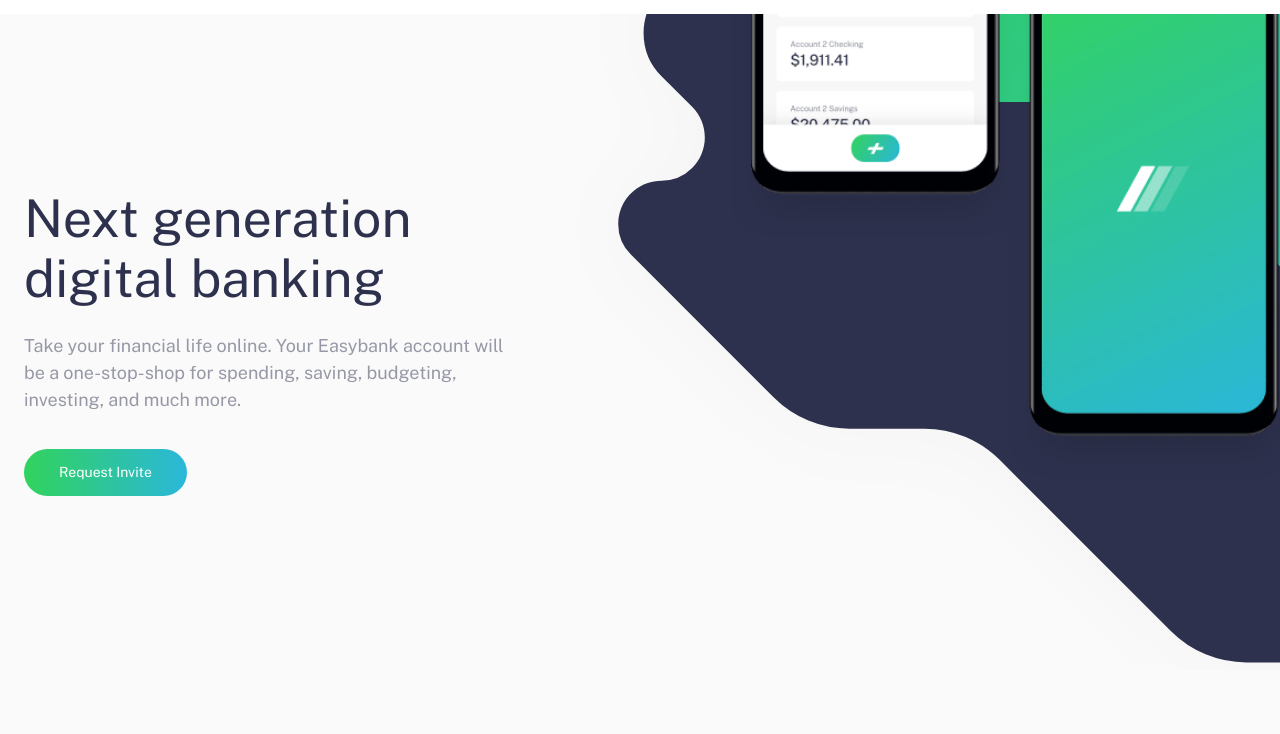
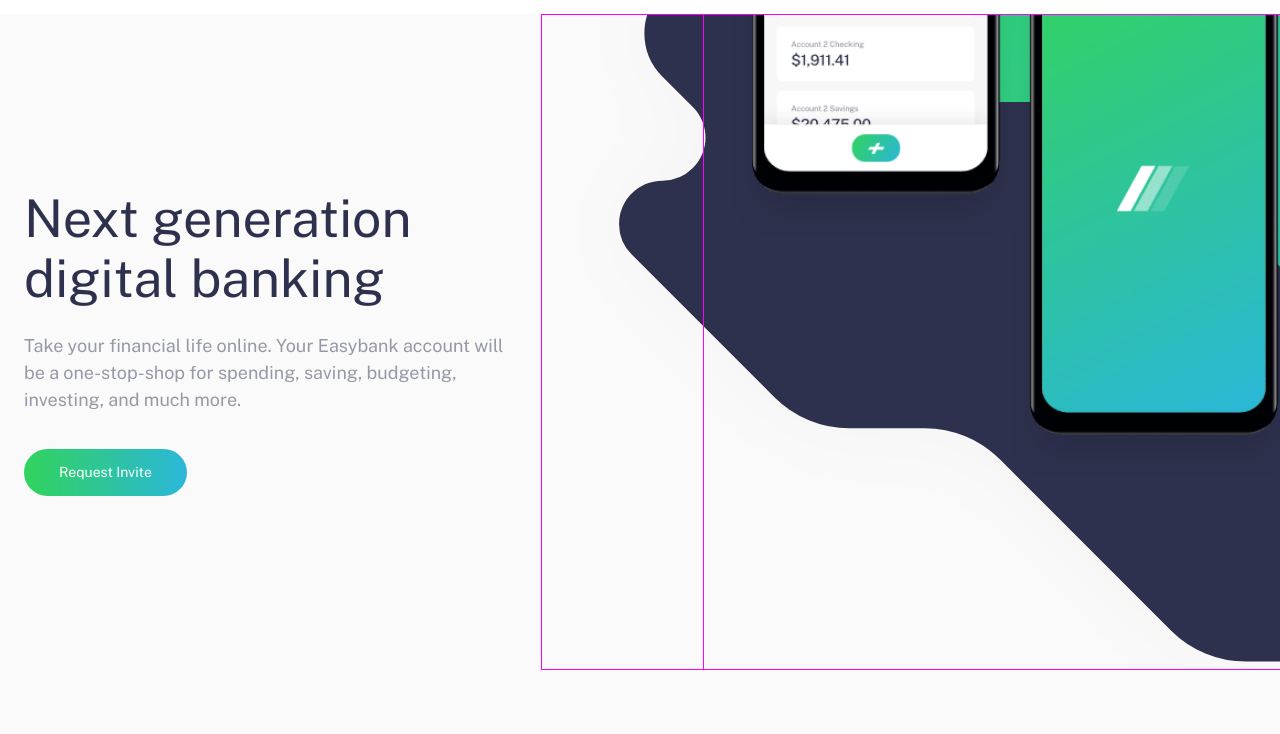
Before and after one commit to draducu/Easy-Bank, a website: page index.html in a window 1280 px wide. Shown: the part 66-800 px from the top of the page. Drawn offline with nearby package versions, Linux system fonts and the light colour scheme; files whose address does not match are found by name.

Commit message:
incercare

```diff
--- a/app/scss/_global.scss
+++ b/app/scss/_global.scss
@@ -17,7 +17,6 @@
   font-weight: 300;
   color: $grayishBlue;
   line-height: 1.3;
-  // overflow-x: hidden;       // de ce nu merge ??????????
   min-height: 350vh;
   max-width: 100vw;
   overflow-x: hidden;
--- a/app/scss/_hero.scss
+++ b/app/scss/_hero.scss
@@ -24,20 +24,20 @@
             background-image: none;
         }
         &::before, &::after {
-            // border: 1px solid magenta;
+            border: 1px solid magenta;
         }
         &::before {
             @media (min-width:$large) {
                 position: absolute;
                 content: "";
                 height: 100%;
-                background-image: url('images/bg-intro-desktop.svg');
+                background-image: url('/images/bg-intro-desktop.svg');
                 background-repeat: no-repeat;
                 background-position: center bottom;
                 width: 150%;
                 background-size: 122%;
                 background-position: 0% 83%;
-                // overflow-x: hidden ;
+
             }
         }
         &::after {
@@ -45,7 +45,7 @@
             content: "";
             width: 100%;
             height: 100%;
-            background-image: url('images/image-mockups.png');
+            background-image: url('/images/image-mockups.png');
             background-size: 93%;
             background-repeat: no-repeat;
             background-position: center bottom;
@@ -58,13 +58,7 @@
                 background-size: 94%;
                 background-position: center 150%;
                 left: 22%;
-                // overflow-x: hidden ;
             }
-        }
-        &::before, &::after {
-            // border: 1px solid magenta;
-            // overflow-x: hidden;
-
         }
     }
     &__text {
```
Also changed, not shown: dist/css/style.css, 1 other file.
